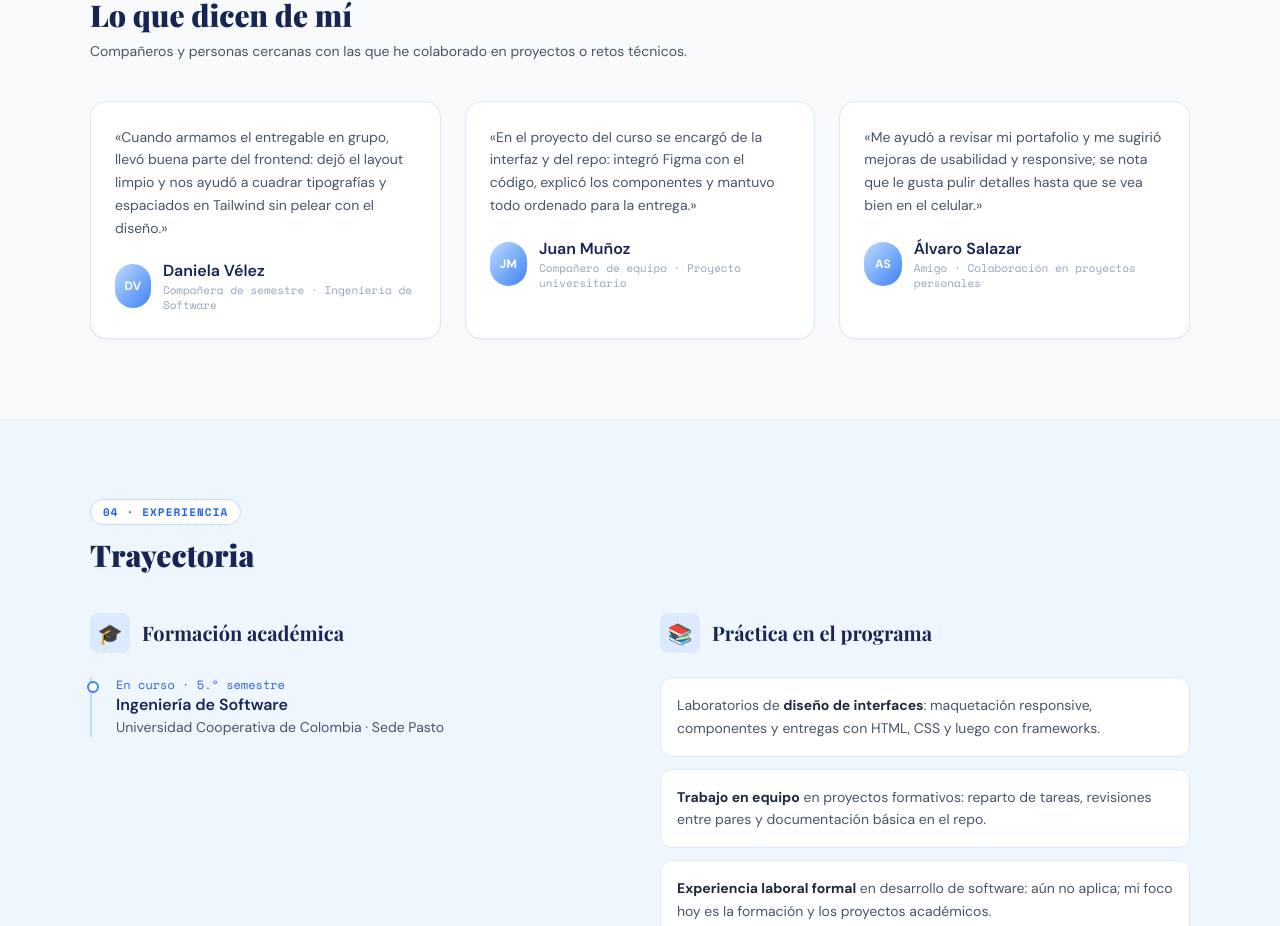
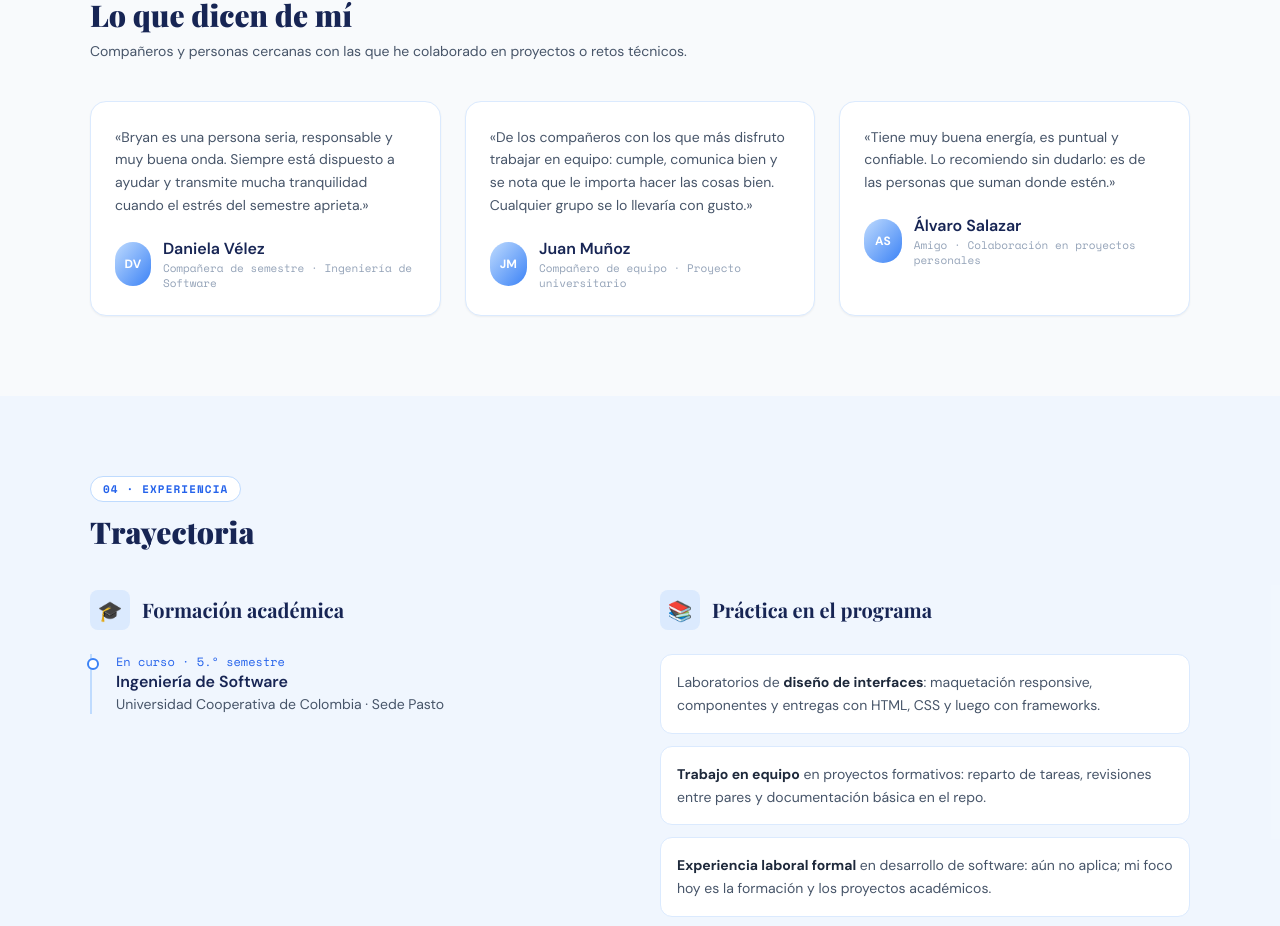
Before and after one commit to vxillaxl/PORTAFOLIO, a Next.js app: page / in a window 1280 px wide. Shown: the part 1956-2882 px from the top of the page. Built offline with nearby package versions, Linux system fonts and the light colour scheme; a web font is replaced by a local one.

Commit message:
Mejorar textos de testimonios (tono general y positivo)

```diff
--- a/src/app/page.tsx
+++ b/src/app/page.tsx
@@ -231,19 +231,19 @@ export default function HomePage() {
             <div className="mt-10 grid gap-6 md:grid-cols-3">
               {[
                 {
-                  q: "«Cuando armamos el entregable en grupo, llevó buena parte del frontend: dejó el layout limpio y nos ayudó a cuadrar tipografías y espaciados en Tailwind sin pelear con el diseño.»",
+                  q: "«Bryan es una persona seria, responsable y muy buena onda. Siempre está dispuesto a ayudar y transmite mucha tranquilidad cuando el estrés del semestre aprieta.»",
                   n: "Daniela Vélez",
                   r: "Compañera de semestre · Ingeniería de Software",
                   a: "DV",
                 },
                 {
-                  q: "«En el proyecto del curso se encargó de la interfaz y del repo: integró Figma con el código, explicó los componentes y mantuvo todo ordenado para la entrega.»",
+                  q: "«De los compañeros con los que más disfruto trabajar en equipo: cumple, comunica bien y se nota que le importa hacer las cosas bien. Cualquier grupo se lo llevaría con gusto.»",
                   n: "Juan Muñoz",
                   r: "Compañero de equipo · Proyecto universitario",
                   a: "JM",
                 },
                 {
-                  q: "«Me ayudó a revisar mi portafolio y me sugirió mejoras de usabilidad y responsive; se nota que le gusta pulir detalles hasta que se vea bien en el celular.»",
+                  q: "«Tiene muy buena energía, es puntual y confiable. Lo recomiendo sin dudarlo: es de las personas que suman donde estén.»",
                   n: "Álvaro Salazar",
                   r: "Amigo · Colaboración en proyectos personales",
                   a: "AS",
```
